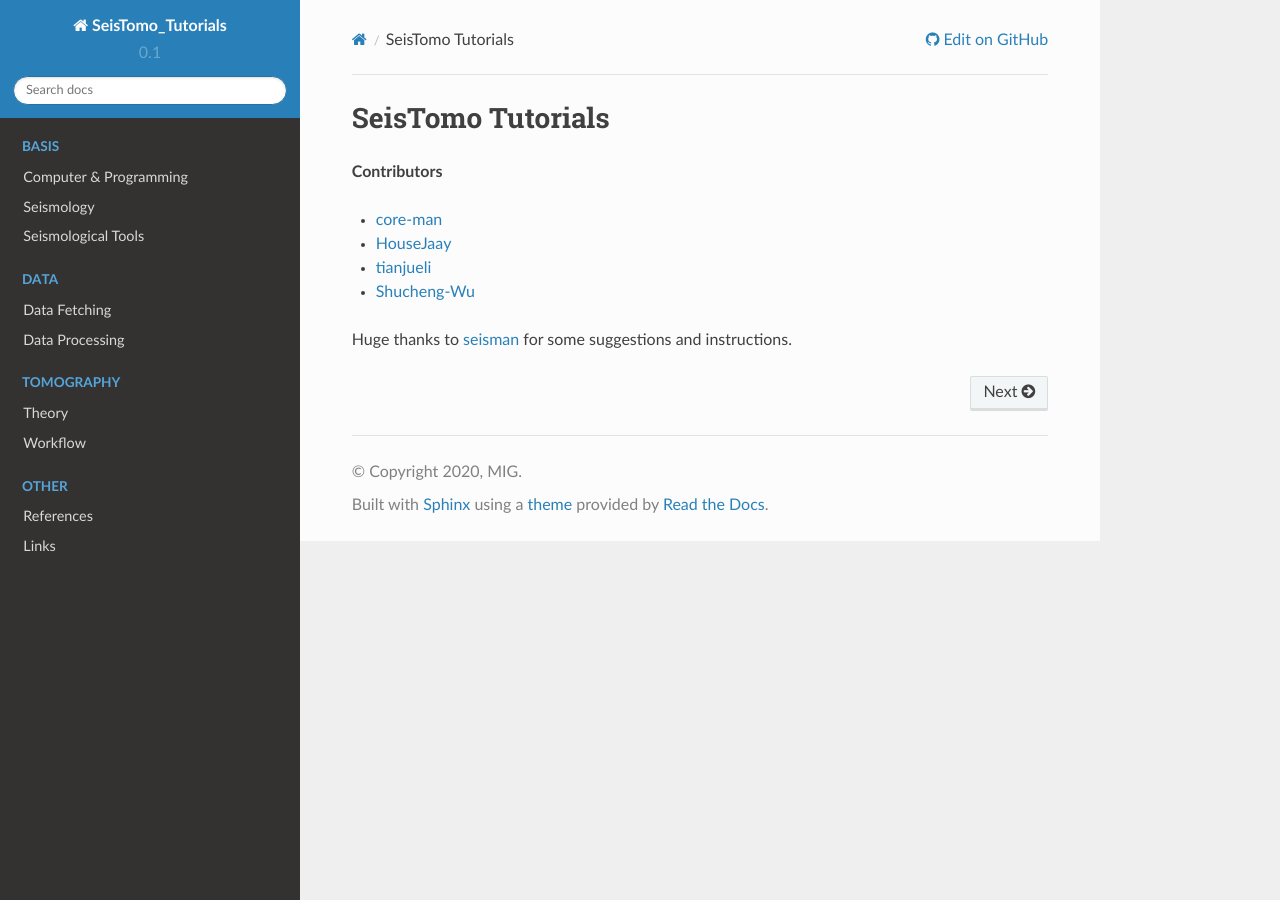
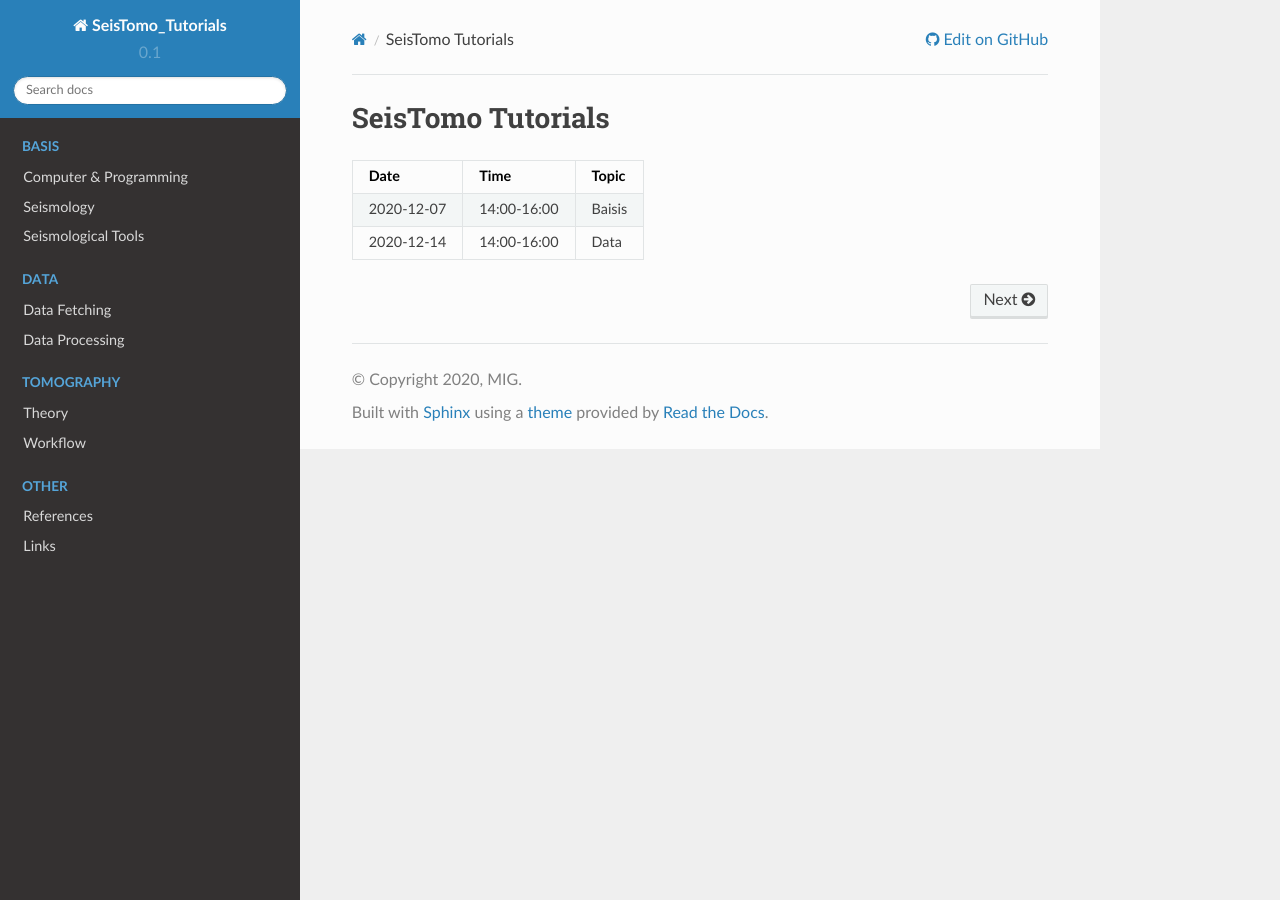
Before and after one commit to MIGG-NTU/SeisTomo_Tutorials, a Sphinx documentation site: the page built from source/index.rst, in a window 1280 px wide. Built offline with Sphinx 7.4.7 and the Read the Docs theme 2.0.0, drawn with Linux system fonts in a browser that asks for light colours.

Commit message:
add schedule

```diff
--- a/source/index.rst
+++ b/source/index.rst
@@ -1,15 +1,12 @@
 SeisTomo Tutorials
 ==================
 
-**Contributors**
-
-- `core-man <https://github.com/core-man>`__
-- `HouseJaay <https://github.com/HouseJaay>`__
-- `tianjueli <https://github.com/tianjueli>`__
-- `Shucheng-Wu <https://github.com/Shucheng-Wu>`__
-
-
-Huge thanks to `seisman <https://github.com/seisman>`__ for some suggestions and instructions.
+========== =========== ======
+Date       Time        Topic
+========== =========== ======
+2020-12-07 14:00-16:00 Baisis
+2020-12-14 14:00-16:00 Data
+========== =========== ======
 
 
 .. toctree::
```
